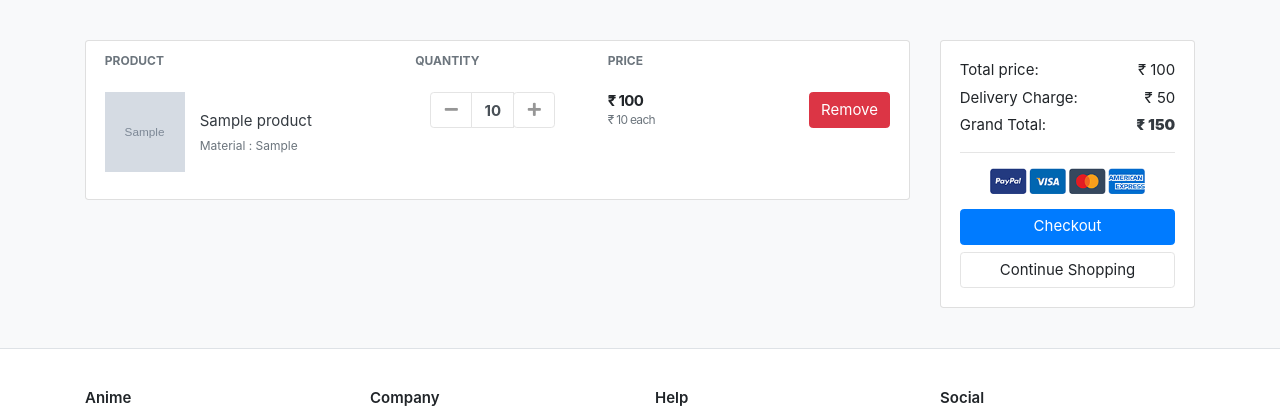
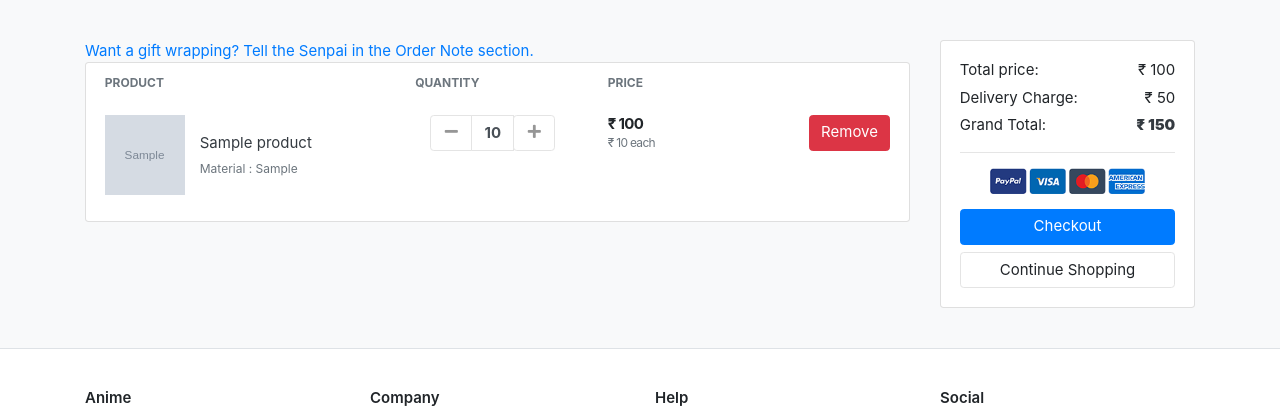
Before and after one commit to dheereshagrwal/Videos, a Django app: page /cart/ in a window 1280 px wide. Shown: the part 132-552 px from the top of the page. Run offline with Django 3.2, Linux system fonts and the light colour scheme; a user stored in the database is signed in; tables that the repository leaves empty hold one stand-in row (values such as "Sample post"); grey boxes marked "Sample" are stand-in pictures; some libraries are stand-ins or nearby versions; some web fonts are replaced.

Commit message:
gift wrap couldn't do

```diff
--- a/cart/views.py
+++ b/cart/views.py
@@ -24,6 +24,7 @@ def add_cart(request, product_id):
                 key = item
                 value = request.POST[key]
                 try:
+
                     variation = Variation.objects.get(
                         product=product, variation_category__iexact=key, variation_value__iexact=value)
                     product_variation.append(variation)
@@ -222,5 +223,5 @@ def checkout(request, total=0, quantity=0, cart_items=None):
     except ObjectDoesNotExist:
         pass
     context = {"total": total, 'quantity': quantity, 'cart_items': cart_items, 'tax': tax,
-               'delivery_charge': delivery_charge,'grand_total': grand_total, }
-    return render(request, 'store/checkout.html',context)
+               'delivery_charge': delivery_charge, 'grand_total': grand_total, }
+    return render(request, 'store/checkout.html', context)
--- a/templates/store/cart.html
+++ b/templates/store/cart.html
@@ -11,6 +11,7 @@
     {% else %}
     <div class="row">
       <aside class="col-lg-9">
+        <span class="text-primary">Want a gift wrapping? Tell the Senpai in the Order Note section.</span>
         <div class="card">
           <table class="table table-borderless table-shopping-cart">
             <thead class="text-muted">
```
Also changed, not shown: templates/store/product-details.html (+10 -2 lines).
